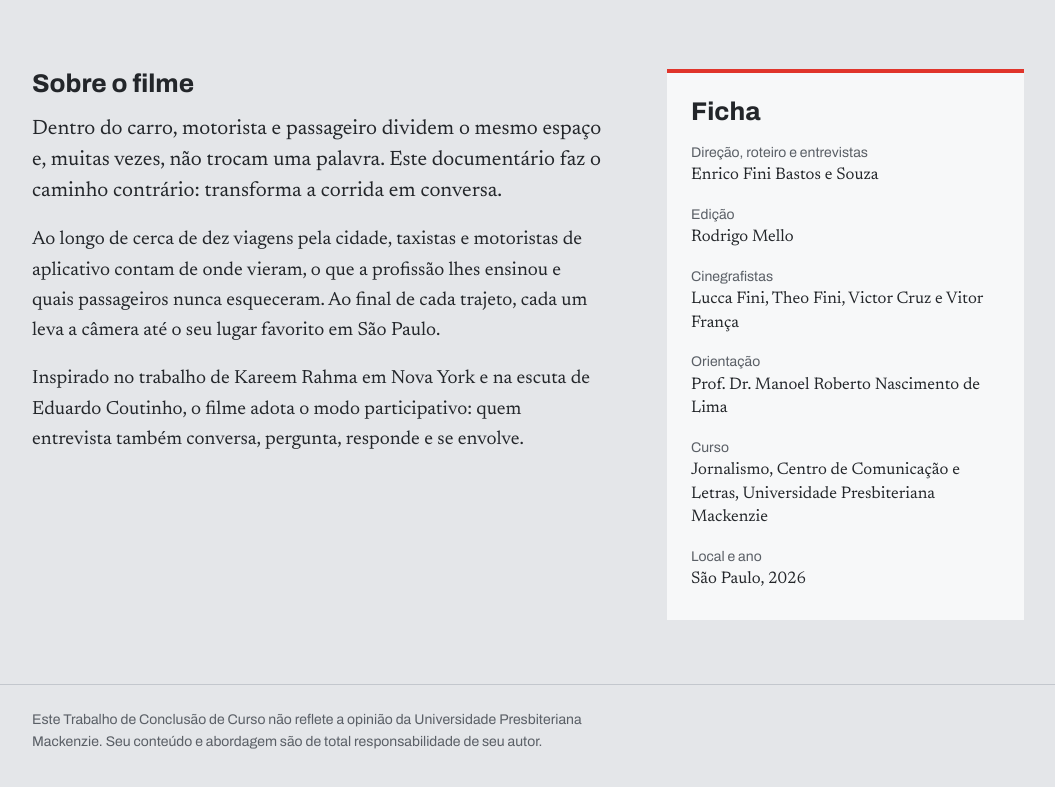
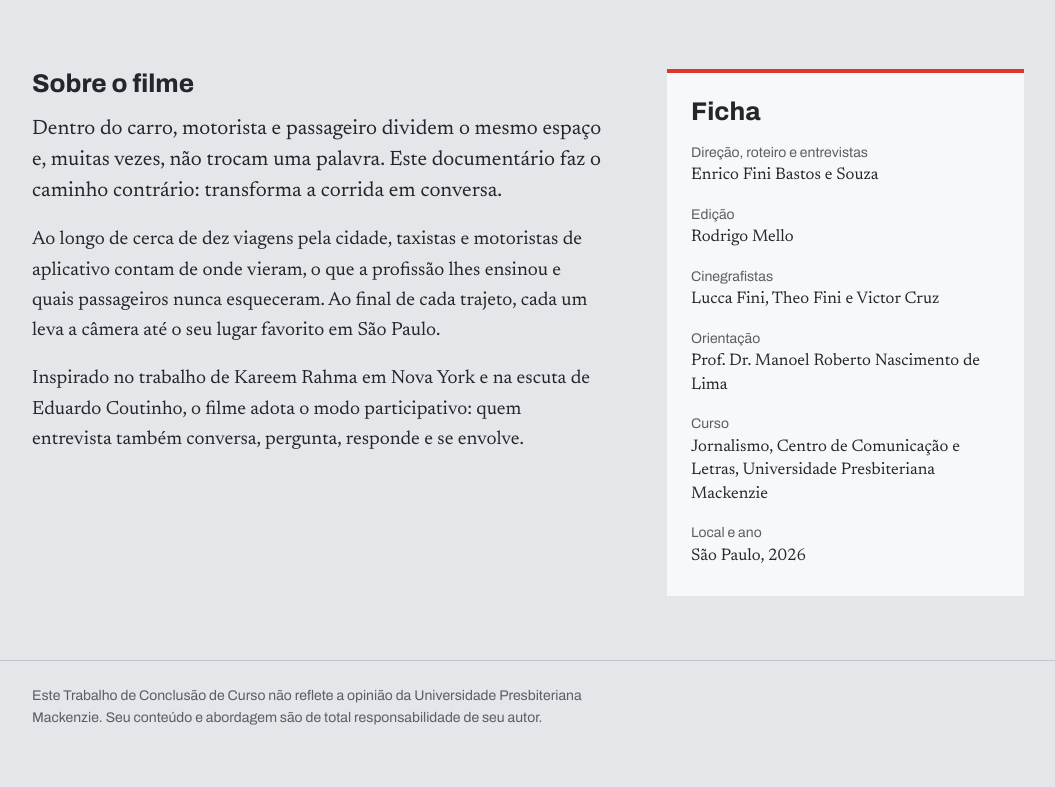
Before and after one commit to enricofini05-ops/taxistas-tcc-enrico, a plain HTML site: page index.html in a window 1280 px wide. Shown: the part 820-1607 px from the top of the page, without its empty margins (112-1167 px from the left). Drawn offline with nearby package versions, Linux system fonts and the light colour scheme.

Commit message:
Add files via upload

```diff
--- a/index.html
+++ b/index.html
@@ -254,7 +254,7 @@ footer p { margin: 0; max-width: 70ch; }
         <dt>Edição</dt>
         <dd>Rodrigo Mello</dd>
         <dt>Cinegrafistas</dt>
-        <dd>Lucca Fini, Theo Fini, Victor Cruz e Vitor França</dd>
+        <dd>Lucca Fini, Theo Fini e Victor Cruz</dd>
         <dt>Orientação</dt>
         <dd>Prof. Dr. Manoel Roberto Nascimento de Lima</dd>
         <dt>Curso</dt>
```
